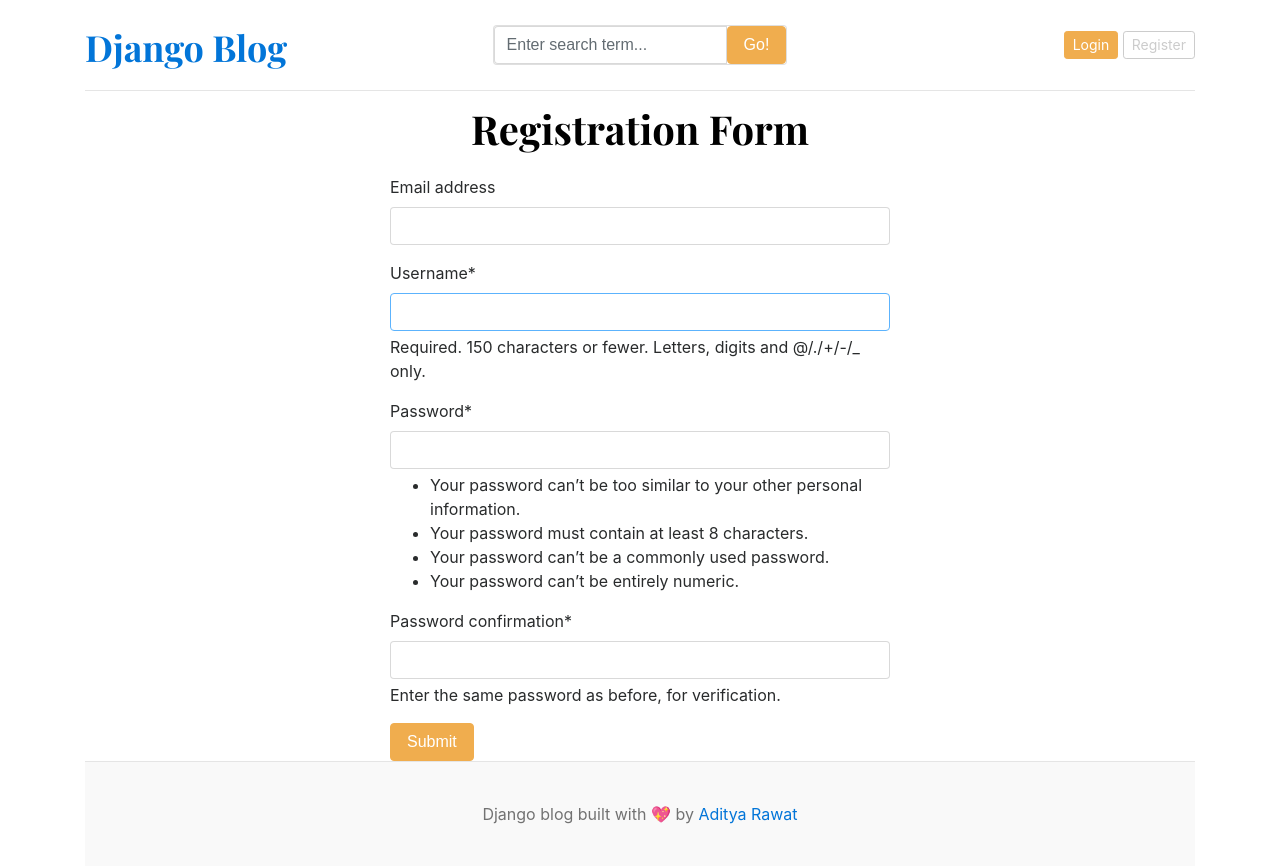
After one commit to adityaarawat/djangoBLOG, a Django app: page /register/ in a window 1280 px wide. The commit adds this page. Run offline with Django 5.2, Linux system fonts and the light colour scheme; data that the repository does not hold is empty; some libraries are stand-ins or nearby versions.

Commit message:
login and logout functionality and register implemented

```diff
--- a/blog/context_processors.py
+++ b/blog/context_processors.py
@@ -1,4 +1,9 @@
-from .models import category
+from .models import category , social_links
 def get_context(request):
     cate=category.objects.all()
     return dict(cate=cate)
+
+
+def get_social(request):
+    social=social_links.objects.all()
+    return dict(social=social)
--- a/blog/views.py
+++ b/blog/views.py
@@ -23,3 +23,8 @@ def blogs(request,slug):
         'singleBlog':singleBlog
     }
     return render(request,'blog.html',context)
+
+
+
+def search_view(request):
+    return HttpResponse("Working")
--- /dev/null
+++ b/blogmain/forms.py
@@ -0,0 +1,7 @@
+from django.contrib.auth.models import User
+from django.contrib.auth.forms import UserCreationForm
+
+class RegistrationForm(UserCreationForm):
+    class Meta:
+        model = User
+        fields = ("email","username","password1","password2")
--- a/blogmain/urls.py
+++ b/blogmain/urls.py
@@ -24,5 +24,9 @@ urlpatterns = [
     path('admin/', admin.site.urls),
     path('', views.home, name='home'),
     path('category/', include('blog.urls')),
-    path('<slug:slug>/',blogsMain.blogs,name='blogs')
+    path('blogs/<slug:slug>/',blogsMain.blogs,name='blogs'),
+    path('blogs/search/',blogsMain.search_view,name="search"),
+    path('register/',views.register,name='register'),
+    path('login/',views.login,name='login'),
+    path('logout/',views.logout,name='log')
 ]+static(settings.MEDIA_URL, document_root=settings.MEDIA_ROOT)
--- a/blogmain/views.py
+++ b/blogmain/views.py
@@ -1,13 +1,53 @@
-from django.shortcuts import render
-from blog.models import category,blog
+from django.shortcuts import render,redirect
+from blog.models import about,blog
+from .forms import RegistrationForm
+from django.contrib.auth.forms import AuthenticationForm
+from django.contrib import auth
 
 def home(request):
     # categoryy=category.objects.all()
     blogs=blog.objects.filter(is_featured=True).order_by('updated_at')
+    abouts=about.objects.get()
     featured=blog.objects.filter(status='Published',is_featured=False)
     context={
-        # 'category':categoryy,
+        'abouted':abouts,
         'blogs':blogs,
         'features':featured
     }
     return render(request,'home.html',context)
+
+def register(request):
+    if request.method =='POST':
+        form = RegistrationForm(request.POST)
+        if form.is_valid():
+            form.save()
+            return redirect('register')
+
+    else :
+        form=RegistrationForm()
+
+    context={
+        'forms':form
+    }
+    return render(request,'register.html',context)
+
+def login(request):
+    if request.method == 'POST':
+        login = AuthenticationForm(request,request.POST)
+        if login.is_valid():
+            username=login.cleaned_data['username']
+            password=login.cleaned_data['password']
+
+            user=auth.authenticate(username=username,password=password)
+            if user is not None:
+                auth.login(request,user)
+                return redirect('home')
+    login=AuthenticationForm()
+    context={
+        'logins':login
+    }
+    return render(request,'login.html',context)
+
+def logout(request):
+    auth.logout(request)
+    return redirect('home')
--- a/templates/base.html
+++ b/templates/base.html
@@ -13,12 +13,33 @@
     <div class="container">
         <header class="blog-header py-3">
           <div class="row flex-nowrap justify-content-between align-items-center">
-            <div class="col-8 pt-1">
+            <div class="col-4 pt-1">
               <a class="blog-header-logo text-dark" href="/">Django Blog</a>
             </div>
+            <form action="">
+              <div class="card">
+                <!-- <div class="card-header">Search</div> -->
+                <!-- <div class="card-body"> -->
+                  <form action="{% url 'search' %}" method="GET">
+                    <div class="input-group">
+                      <input class="form-control" name="keyboard" type="text" placeholder="Enter search term..." aria-label="Enter search term..." aria-describedby="button-search" />
+                      <button type="submit" class="btn btn-warning" id="button-search" type="button">Go!</button>
+                  </div>
+                  </form>
+
+                <!-- </div> -->
+            </div>
+          </form>
             <div class="col-4 d-flex justify-content-end align-items-center">
-              <a class="btn btn-sm btn-warning" href="#">Login</a> &nbsp;
-              <a class="btn btn-sm btn-outline-secondary" href="#">Register</a>
+              {% if not user.is_authenticated %}
+              <a class="btn btn-sm btn-warning" href="{% url 'login' %}">Login</a> &nbsp;
+              <a class="btn btn-sm btn-outline-secondary" href="{% url 'register' %}">Register</a>
+              {% else %}
+              <span>Your Logged in as {{user}}</span>
+
+               &emsp;
+              <span><a href="{% url 'log' %}">Logout</a></span>
+              {% endif %}
             </div>
           </div>
         </header>
@@ -34,8 +55,9 @@
         {% block content %}
 
         {% endblock %}
+
         <footer class="blog-footer">
-            <p>Django blog built with � by <a href="#">Aditya Rawat</a></p>
+            <p>Django blog built with 💖 by <a href="#">Aditya Rawat</a></p>
           </footer>
 </body>
 </html>
--- /dev/null
+++ b/templates/register.html
@@ -0,0 +1,12 @@
+{% extends 'base.html' %}
+
+{% block content %}
+{% load crispy_forms_tags %}
+<form action="" method="POST" style="width: 500px ; margin:auto;">
+    {% csrf_token %}
+    <h1 style="text-align: center; color: #000; " class="mb-4">Registration Form</h1>
+    {{forms | crispy }}
+    <button class="btn-warning btn text-dark " type="submit"> Submit</button>
+</form>
+
+{% endblock %}
```
Also changed, not shown: blog/admin.py (+10 -1 lines), blog/models.py (+19 -0 lines), blogmain/settings.py (+11 -4 lines), templates/blog.html (+1 -9 lines), templates/home.html (+9 -4 lines), templates/login.html (added, +10 -0 lines), templates/search.html (added, +11 -0 lines), blog/migrations/0005_about.py (added), blog/migrations/0006_about_about_description_alter_about_about.py (added), blog/migrations/0007_social_links.py (added).
